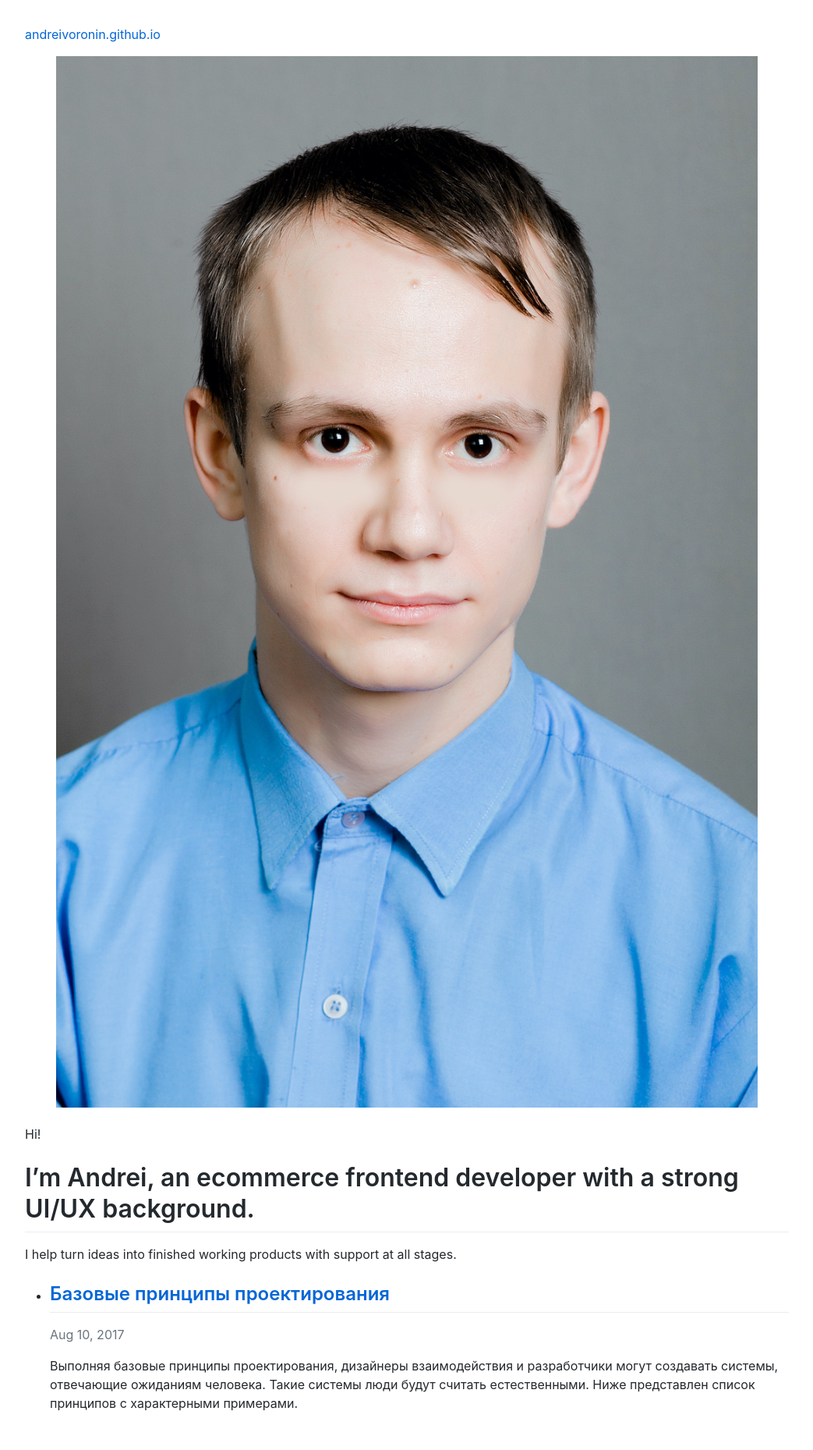
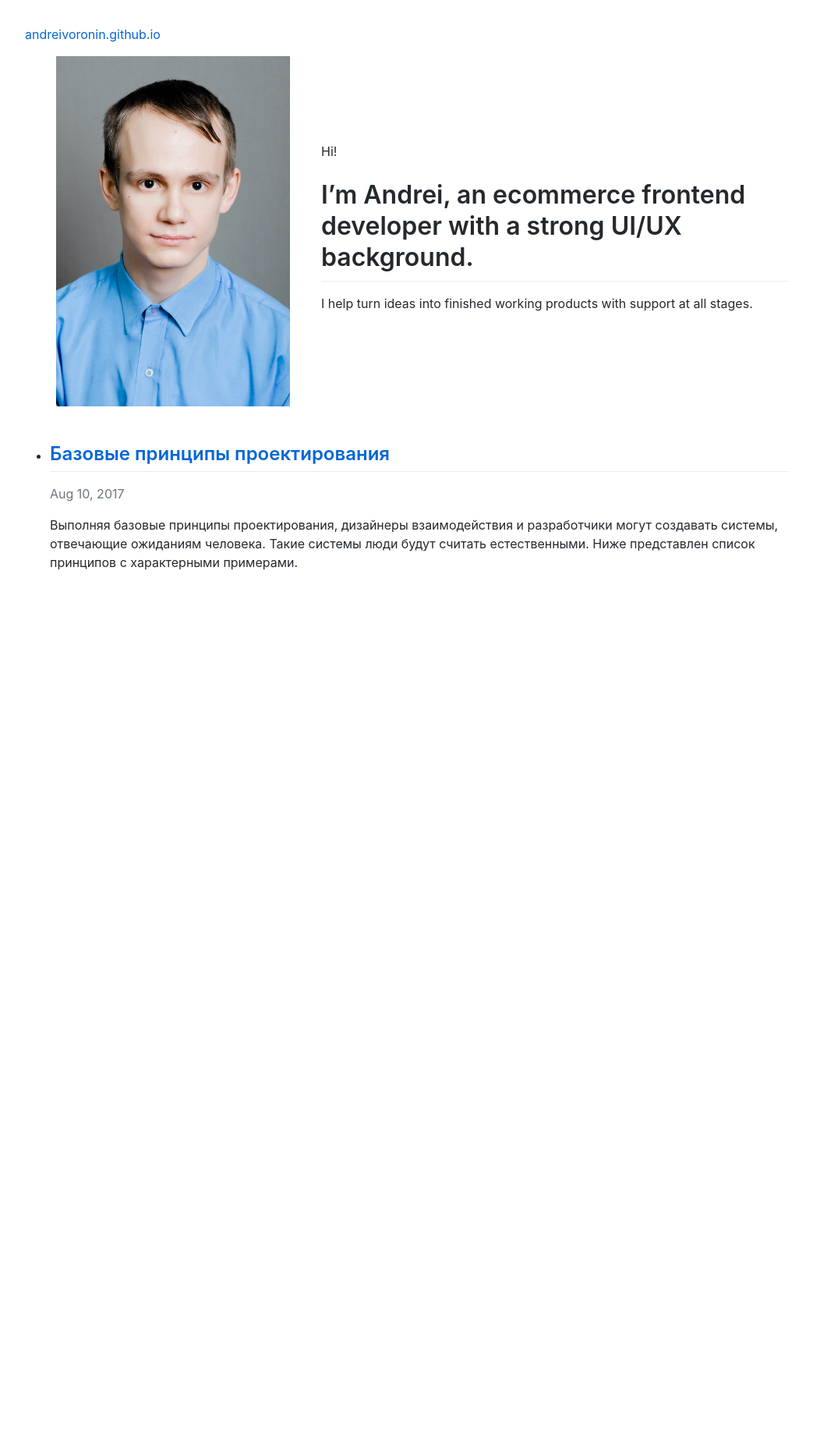
Before and after one commit to andreivoronin/andreivoronin.github.io, a Jekyll site: the page built from index.md, in a window 1280 px wide. Shown: the whole page at 78% size, without its empty margins (118-1161 px from the left). Built offline with Jekyll 4.4.1, drawn with Linux system fonts in a browser that asks for light colours; after the commit the page ends 900 px from its top, so only the background shows below that.

Commit message:
Update style.css

```diff
--- a/assets/css/style.css
+++ b/assets/css/style.css
@@ -15,6 +15,26 @@ body {
     padding-left: 16px;
     margin-top: 32px;
     margin-bottom: 32px;
+}
+
+.hero__content {
+    display: flex;
+    align-items: center;
+    flex-direction: column-reverse;
+}
+
+@media (min-width: 600px) {
+    .hero__content {
+        flex-direction: row;
+    }
+}
+
+.hero__info {
+    flex: 2;
+}
+
+.hero__figure {
+    flex: 1;
 }
 
 article,aside,details,figcaption,figure,footer,header,main,menu,nav,section {
```
